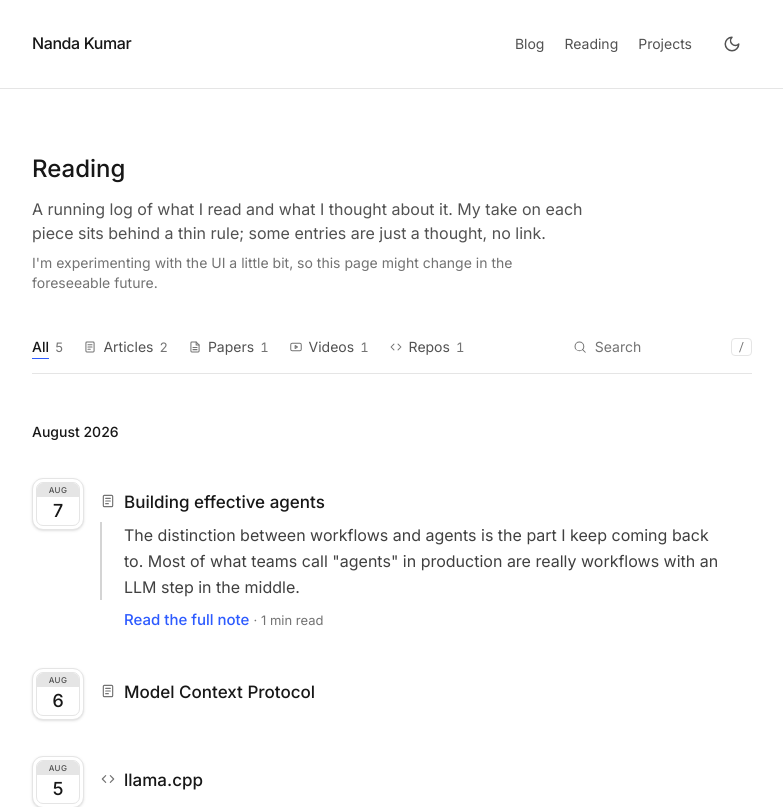
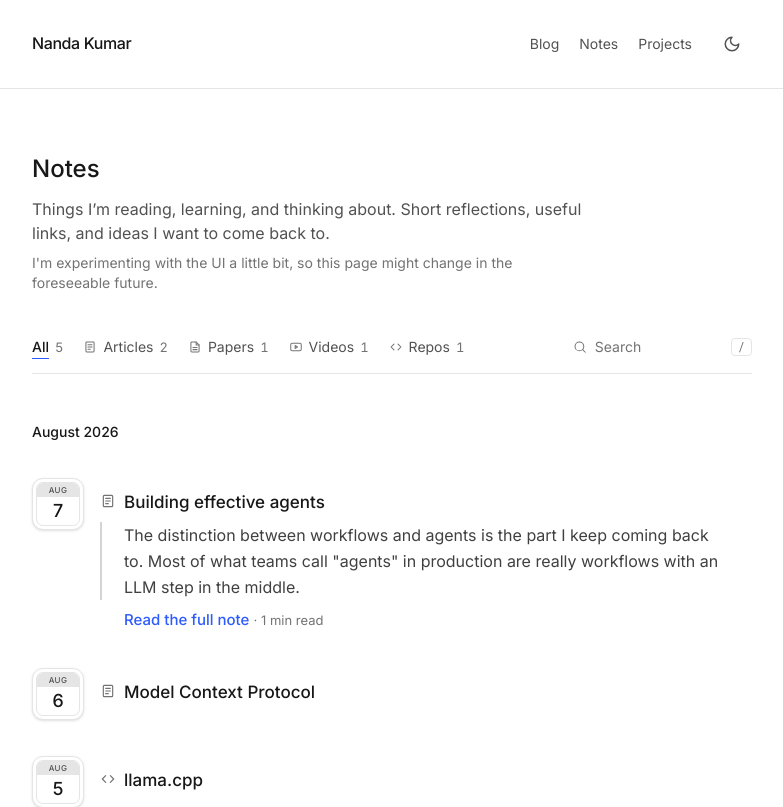
Before and after one commit to parzival1l/parzival1l.github.io, a Next.js app: page /reading in a window 1280 px wide. Shown: the top 807 px of the page, without its empty margins (248-1031 px from the left). Built offline with nearby package versions, Linux system fonts and the light colour scheme.

Commit message:
Rename Reading section to Notes and clarify its description

```diff
--- a/app/reading/[slug]/page.tsx
+++ b/app/reading/[slug]/page.tsx
@@ -115,7 +115,7 @@ export default async function ReadingNotePage({ params }: { params: Promise<{ sl
   return (
     <article className="mx-auto max-w-3xl px-6 py-12">
       <Link href="/reading/" className="text-sm text-neutral-600 hover:text-neutral-900">
-        Reading
+        Notes
       </Link>
 
       <header className="mt-10 flex flex-col gap-3">
--- a/app/reading/page.tsx
+++ b/app/reading/page.tsx
@@ -3,7 +3,8 @@ import { ReadingFeed } from '@/components/reading-feed'
 import { PAGE_BODY, PAGE_SHELL, PageHeader } from '@/components/page-header'
 
 export const metadata = {
-  title: 'Reading',
+  title: 'Notes',
+  description: 'Things I’m reading, learning, and thinking about. Short reflections, useful links, and ideas I want to come back to.',
 }
 
 export default function ReadingPage() {
@@ -11,11 +12,10 @@ export default function ReadingPage() {
 
   return (
     <div className={PAGE_SHELL}>
-      <PageHeader title="Reading">
+      <PageHeader title="Notes">
         <p>
-          A running log of what I read and what I thought about it. My take on
-          each piece sits behind a thin rule; some entries are just a thought,
-          no link.
+          Things I’m reading, learning, and thinking about. Short reflections,
+          useful links, and ideas I want to come back to.
         </p>
         <p className="text-sm text-neutral-500">
           I&apos;m experimenting with the UI a little bit, so this page might
--- a/components/reading-feed.tsx
+++ b/components/reading-feed.tsx
@@ -177,7 +177,7 @@ export function ReadingFeed({ entries }: { entries: ReadingEntry[] }) {
           setLimit(PAGE)
         }}
         label="Filter by type"
-        searchLabel="Search the reading log"
+        searchLabel="Search notes"
       />
 
       {visible.length === 0 ? (
--- a/components/site-header.tsx
+++ b/components/site-header.tsx
@@ -6,7 +6,7 @@ import { ThemeToggle } from '@/components/theme-toggle'
 
 const NAV = [
   { href: '/blog/', label: 'Blog' },
-  { href: '/reading/', label: 'Reading' },
+  { href: '/reading/', label: 'Notes' },
   { href: '/projects/', label: 'Projects' },
 ]
 
```
Also changed, not shown: 1 other file (tests, documents, lock files or other folders).
